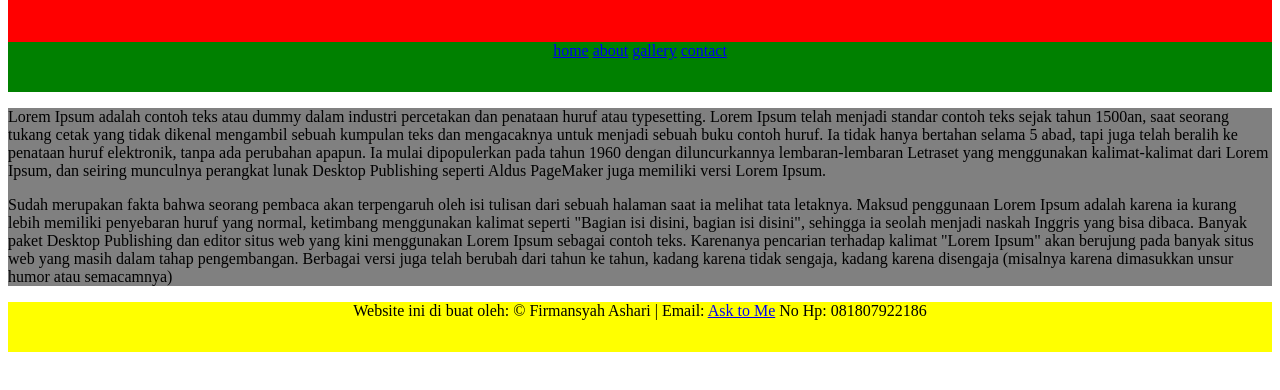
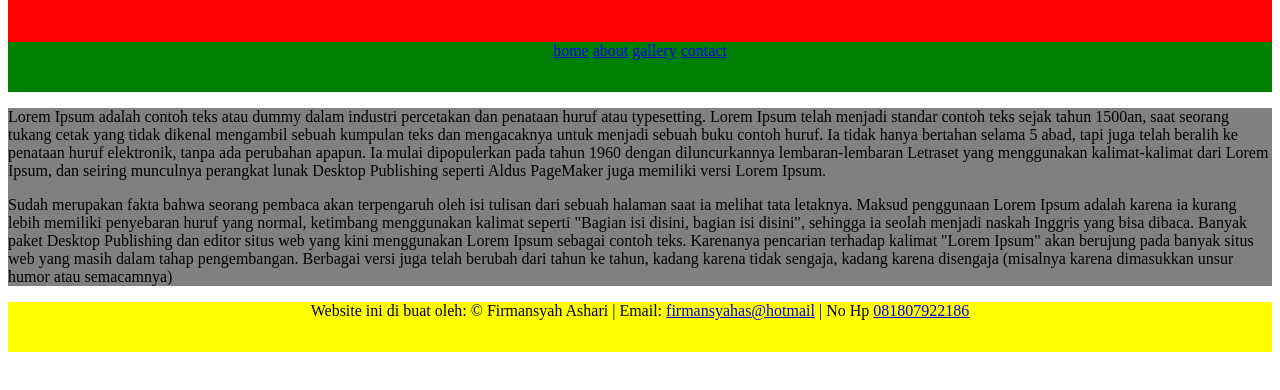
Before and after one commit to firmansyas/training, a plain HTML site: page css/05_latihan.html in a window 1280 px wide. Shown: the part 66-456 px from the top of the page. Drawn offline with Linux system fonts and the light colour scheme.

```diff
--- a/css/05_latihan.html
+++ b/css/05_latihan.html
@@ -22,8 +22,8 @@
   </div> <!-- end of content -->
 
   <div id="footer">
-    <p>Website ini di buat oleh: &copy; Firmansyah Ashari | Email: <a href="mailto:firmansyahas@hotmail.com?subject=feedback">Ask to Me</a>
-      No Hp: 081807922186</p>
+    <p>Website ini di buat oleh: &copy; Firmansyah Ashari | Email: <a href="mailto:firmansyahas@hotmail.com?subject=feedback"><firmansyahas@hotmail class="com">firmansyahas@hotmail</a> |
+      No Hp <a href="tel:081807922186"> 081807922186 </a></p>
     </div> <!-- end of footer -->
 
 
```
